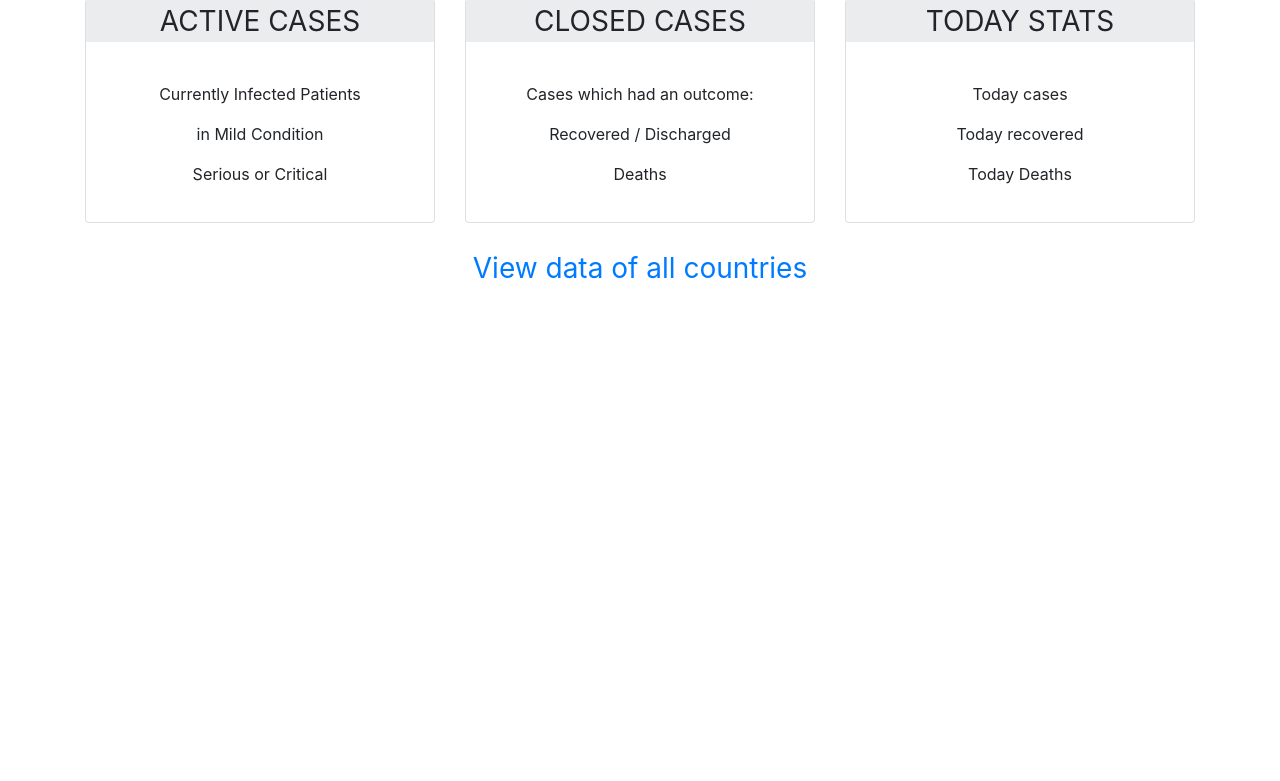
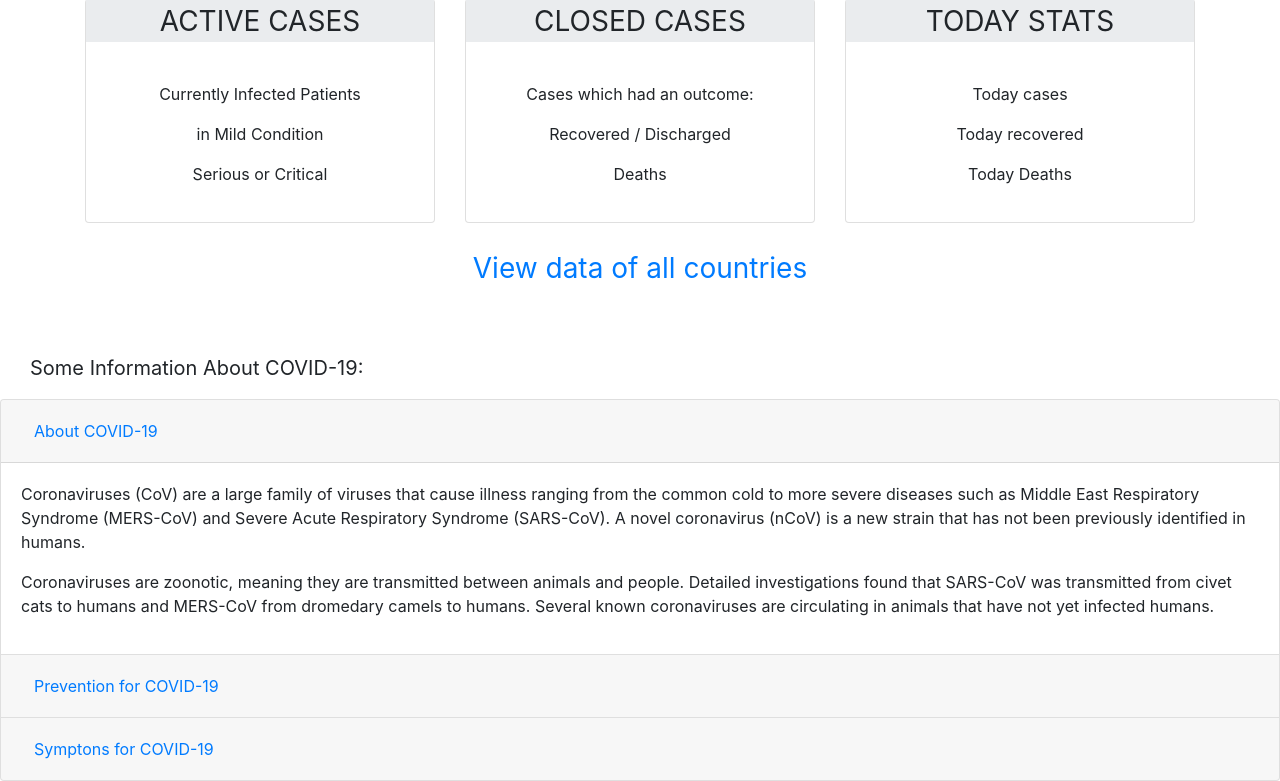
Before and after one commit to preetmodh/Covid-19-Helper, a Flask app: page / in a window 1280 px wide. Shown: the part 333-1114 px from the top of the page. Before the commit the page ends 800 px from the top, so only its background shows below. Run offline with Flask 2, Linux system fonts and the light colour scheme; data that the repository does not hold is empty; some libraries are stand-ins or nearby versions.

Commit message:
Update index.html

```diff
--- a/template/index.html
+++ b/template/index.html
@@ -75,5 +77,89 @@
 <a href="{{url_for('Allcountries')}}">View data of all countries</a>
 </p>
 </br>
+</br>
+<p style="margin-left: 30px; font-size: 20px;">Some Information About COVID-19:</p>
+    <div class="accordion" id="accordionExample" >
+        <div class="card">
+          <div class="card-header" id="headingOne">
+            <h2 class="mb-0">
+              <button class="btn btn-link btn-block text-left" type="button" data-toggle="collapse" data-target="#collapseOne" aria-expanded="true" aria-controls="collapseOne">
+                About COVID-19
+              </button>
+            </h2>
+          </div>
+
+          <div id="collapseOne" class="collapse show" aria-labelledby="headingOne" data-parent="#accordionExample">
+            <div class="card-body">
+              <p>Coronaviruses (CoV) are a large family of viruses that cause illness ranging from the common cold to more severe diseases such as Middle East Respiratory Syndrome (MERS-CoV) and Severe Acute Respiratory Syndrome (SARS-CoV). A novel coronavirus (nCoV) is a new strain that has not been previously identified in humans.</p>
+              <p>Coronaviruses are zoonotic, meaning they are transmitted between animals and people. Detailed investigations found that SARS-CoV was transmitted from civet cats to humans and MERS-CoV from dromedary camels to humans. Several known coronaviruses are circulating in animals that have not yet infected humans.</p>
+            </div>
+          </div>
+        </div>
+        <div class="card">
+          <div class="card-header" id="headingTwo">
+            <h2 class="mb-0">
+              <button class="btn btn-link btn-block text-left collapsed" type="button" data-toggle="collapse" data-target="#collapseTwo" aria-expanded="false" aria-controls="collapseTwo">
+                Prevention for COVID-19
+              </button>
+            </h2>
+          </div>
+          <div id="collapseTwo" class="collapse" aria-labelledby="headingTwo" data-parent="#accordionExample">
+            <div class="card-body">
+                To prevent infection and to slow transmission of COVID-19, do the following:
+                <ul>
+                    <li>Wash your hands regularly with soap and water, or clean them with alcohol-based hand rub.</li>
+                    <li>Maintain at least 1 metre distance between you and people coughing or sneezing.</li>
+                    <li>Avoid touching your face.</li>
+                    <li>Cover your mouth and nose when coughing or sneezing.</li>
+                    <li>Stay home if you feel unwell.</li>
+                    <li>Refrain from smoking and other activities that weaken the lungs.</li>
+                    <li>Practice physical distancing by avoiding unnecessary travel and staying away from large groups of people.</li>
+                  </ul>
+            </div>
+          </div>
+        </div>
+        <div class="card">
+          <div class="card-header" id="headingThree">
+            <h2 class="mb-0">
+              <button class="btn btn-link btn-block text-left collapsed" type="button" data-toggle="collapse" data-target="#collapseThree" aria-expanded="false" aria-controls="collapseThree">
+                Symptons for COVID-19
+              </button>
+            </h2>
+          </div>
+          <div id="collapseThree" class="collapse" aria-labelledby="headingThree" data-parent="#accordionExample">
+            <div class="card-body">
+             COVID-19 affects different people in different ways. Most infected people will develop mild to moderate illness and recover without hospitalization.
+    </br></br>
+    Most common symptoms:
+    <ul>
+    <li>Fever</li>
+    <li>Dry cough</li>
+    <li>Tiredness</li>
+    </ul>
+
+    </br>
+    Less common symptoms:
+    <ul>
+    <li>aches and pains.</li>
+    <li>sore throat.</li>
+    <li>diarrhoea.</li>
+    <li>conjunctivitis.</li>
+    <li>headache.</li>
+    <li>loss of taste or smell.</li>
+    <li>a rash on skin, or discolouration of fingers or toes.</li>
+    </ul>
+
+    </br>
+    Serious symptoms:
+    <ul>
+    <li>difficulty in breathing or shortness of breath.</li>
+    <li>chest pain or pressure.</li>
+    <li>loss of speech or movement.</li>
+    </ul>
+            </div>
+          </div>
+        </div>
+      </div>
     </body>
     </html>
```
Also changed, not shown: other parts of template/index.html (+3 -1 lines).
